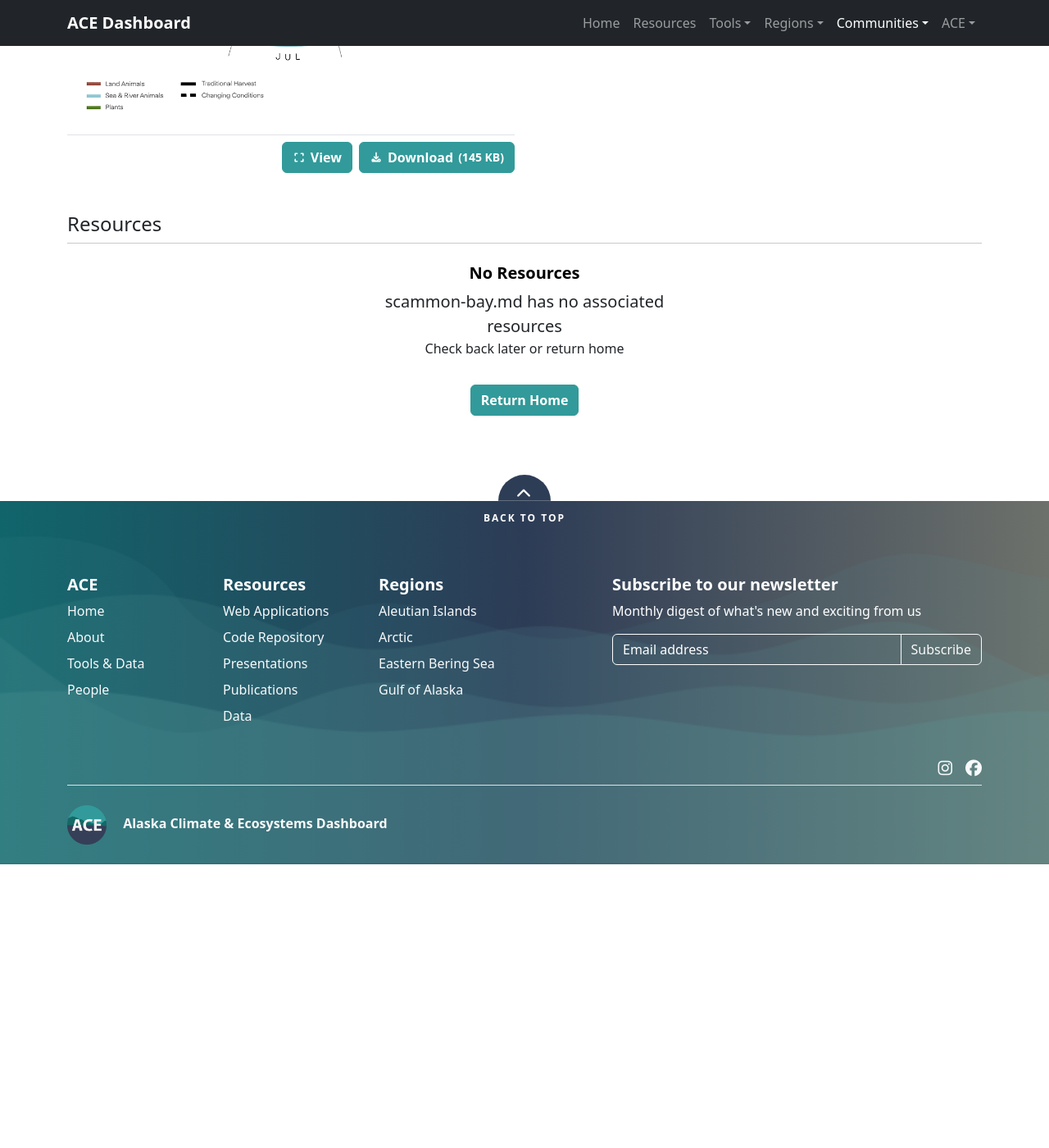
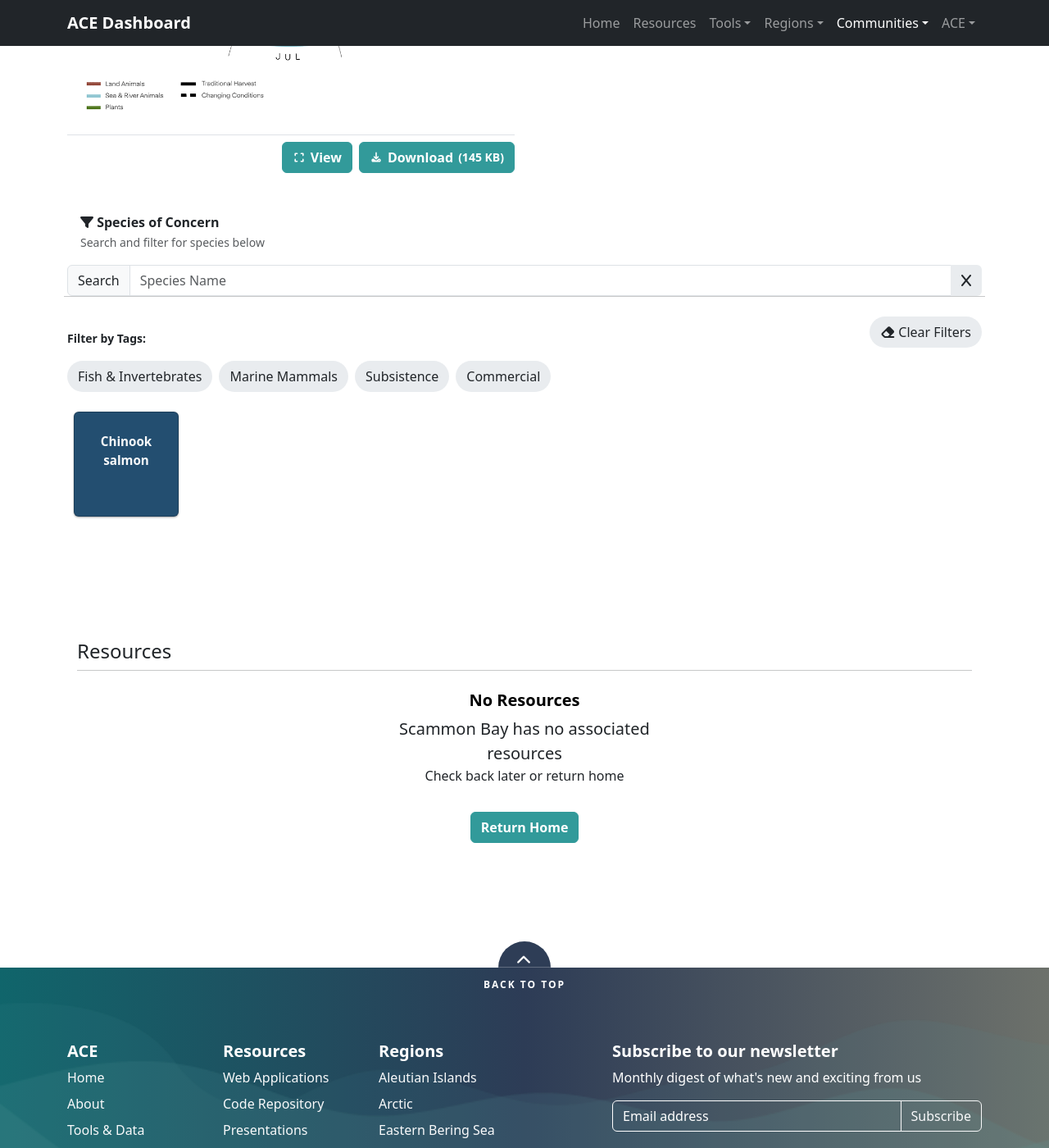
Before and after one commit to hnibert/ace-prototype, a Jekyll site: the page built from _communities/scammon-bay.md, in a window 1280 px wide and 1400 px high, scrolled down 1539 px. Shown: the whole window at 82% size. Built offline with Jekyll 4.4.1, drawn with Linux system fonts in a browser that asks for light colours; nearby versions of some CDN libraries; before the commit the page ends 2593 px from its top, so only the background shows below that.

Commit message:
Decap edits

```diff
--- a/_layouts/community.html
+++ b/_layouts/community.html
@@ -1,5 +1,7 @@
 ---
 layout: default
+js-postload-files:
+ - "/assets/scripts/components/basic-search.js"
 ---
 <!-- Hero -->
 {%- assign hero_data = page.hero_data -%}
@@ -91,6 +93,109 @@ layout: default
     </div>
 </section>
 
+{%- assign species_of_concern = site.species | where: 'is_species_of_concern', true | where_exp: "item", "item.communities contains page.slug" -%}
+{%- if species_of_concern.size > 0 -%}
+<!-- Search-Filter Component (Species of Concern Search) -->
+ <basic-search search-container="#species-search-container"
+ search-selector-data="data-species-region"
+ search-filter-data="data-species-tags"
+ summary-text="#species-search-summary"
+ no-results="#no-results-feedback">
+    <form class="container my-5" role="search" aria-labelledby="species-search-title">
+        <h2 id="species-search-title" class="visually-hidden">
+            Species search and filters
+        </h2>
+
+        <!-- No Script Alert -->
+        <noscript>
+            <div class="alert alert-warning alert-dismissible fade show" role="alert">
+                <strong>Heads Up!</strong> Your browser has Javascript disabled! Some or all functionality of this search filter may not work properly!
+                <button type="button" class="btn-close" data-bs-dismiss="alert" aria-label="Close"></button>
+            </div>
+        </noscript>
+
+        <span class="fs-6 fw-semibold ms-3"><i class="fa-solid fa-filter"></i> Species of Concern</span>
+        <p class="ms-3 text-muted"><small>Search and filter for species below</small></p>
+
+        <div class="row g-2 mb-3">
+            <!-- Search Input -->
+            <div class="col-12">
+                <div class="input-group">
+                    <label class="input-group-text" for="species-search-input">Search</label>
+                    <input type="search" class="form-control" placeholder="Species Name" aria-label="Search Name" data-search-input>
+                    <button type="button" class="btn bg-body-secondary focus-ring" aria-label="Clears typed search input" data-clear-input>
+                        <i class="fa-solid fa-x"></i>
+                    </button>
+                </div>
+            </div>
+
+        <hr class="mt-0 pt-0">
+
+        <!--Search Filter Toggles -->
+        <div id="attribute-toggles" role="group" aria-label="Species attribute filters">
+            <!-- Label & Clear Button -->
+            <div class="row align-items-end justify-content-between mb-3">
+                <div class="col-auto">
+                    <span class="fw-bold small tracking-wider">Filter by Tags:</span>
+                </div>
+                <div class="col-auto">
+                    <button type="button" class="btn bg-body-secondary focus-ring rounded-pill" data-clear-filters>
+                        <i class="fa-solid fa-eraser" aria-hidden="true"></i> Clear Filters
+                    </button>
+                </div>
+            </div>
+
+            <!-- Tag/Filter Cloud -->
+            <div class="row">
+                <div class="col-12 d-flex flex-wrap gap-2">
+                    <button type="button" class="btn rounded-pill bg-body-secondary focus-ring" data-bs-toggle="button" data-search-filter data-filter-for="fish-invertebrates">Fish & Invertebrates</button>
+                    <button type="button" class="btn rounded-pill bg-body-secondary focus-ring" data-bs-toggle="button" data-search-filter data-filter-for="marine-mammal">Marine Mammals</button>
+                    <button type="button" class="btn rounded-pill bg-body-secondary focus-ring" data-bs-toggle="button" data-search-filter data-filter-for="subsistence">Subsistence</button>
+                    <button type="button" class="btn rounded-pill bg-body-secondary focus-ring" data-bs-toggle="button" data-search-filter data-filter-for="commercial">Commercial</button>
+                </div>
+            </div>
+        </div>
+    </form>
+</basic-search>
+
+<!-- Search List -->
+<section class="container mb-5" aria-labelledby="search-title">
+    <h2 id="search-title" class="visually-hidden">
+        Species search results
+    </h2>
+
+    <!-- Results Summary -->
+    <div id="species-search-summary" class="mb-4" aria-live="polite" aria-atomic="true">
+        <!-- Summary Text -->
+        <p class="fw-bold"><span class="summary-count"></span><span class="summary-input"></span><span class="summary-tags text-capitalize fst-italic"></span><span class="summary-role"></span></p>
+    </div>
+
+    <!-- Search Container -->
+    <ul id="species-search-container" class="tile-container list-unstyled">
+        {%- for animal in species_of_concern -%}
+        {% assign animal_tags = animal.tags | uniq %}
+        {% assign animal_regions = animal.region | uniq %}
+        <li class="card tile-item card-shadow" data-species-tags="{{ animal_tags }}" data-species-region="{{ animal_regions }}" data-search-item>
+            <div class="card-body">
+                <a class="text-decoration-none link-light stretched-link" href="{{ animal.url | relative_url }}" data-search-text>{{ animal.species_name }}</a>
+            </div>
+        </li>
+        {%- endfor -%}
+    </ul>
+
+    <!-- No Results Feedback -->
+    <div class="px-4 my-5 text-center" id="no-results-feedback" role="alert">
+        <img class="d-block mx-auto mb-5 img-fluid floating-404" src="images/other/lumpsucker.png" alt="" width="350" height="auto">
+        <h2 class="display-5 fw-bold text-body-emphasis">No Results Found</h2>
+        <div class="col-lg-4 mx-auto pb-5">
+            <p class="lead mb-4">It looks like we're sailing in uncharted waters—no results found!</p>
+            <p>Try checking for typos or use broader keywords</p>
+            <button type="button" class="btn btn-ace-primary mt-3" aria-controls="species-search-container" data-search-reset>Clear Search</button>
+        </div>
+    </div>
+</section>
+{%- endif -%}
+
 <!-- Resource Section -->
 <section aria-labelledby="resources-title">
     <div class="container my-5">
@@ -121,7 +226,7 @@ layout: default
             <div class="px-4 my-2 text-center" role="alert">
                 <h5 class="fw-bold text-body-emphasis">No Resources</h5>
                 <div class="col-lg-4 mx-auto pb-5">
-                    <p class="lead mb-0">{{ page.name }} has no associated resources</p>
+                    <p class="lead mb-0">{{ page.community_name }} has no associated resources</p>
                     <p>Check back later or return home</p>
                     <a href="{{ '/#regions' | relative_url }}" class="btn btn-ace-primary mt-3">Return Home</a>
                 </div>
```
Also changed, not shown: _posts/2026-06-24-test.md (deleted, +0 -20 lines), _species/alaska-blackfish.md (+7 -2 lines), _species/chinook-salmon.md (+4 -1 lines).
